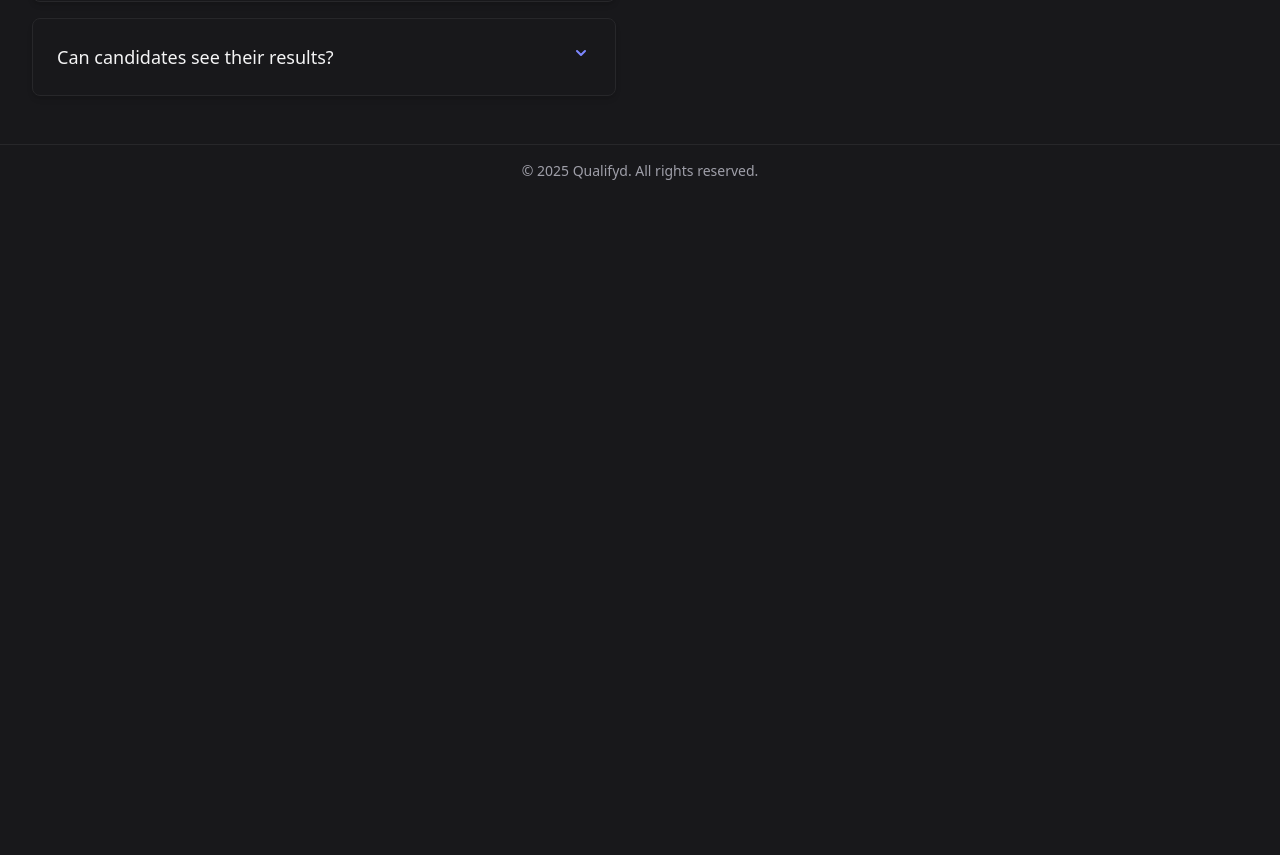
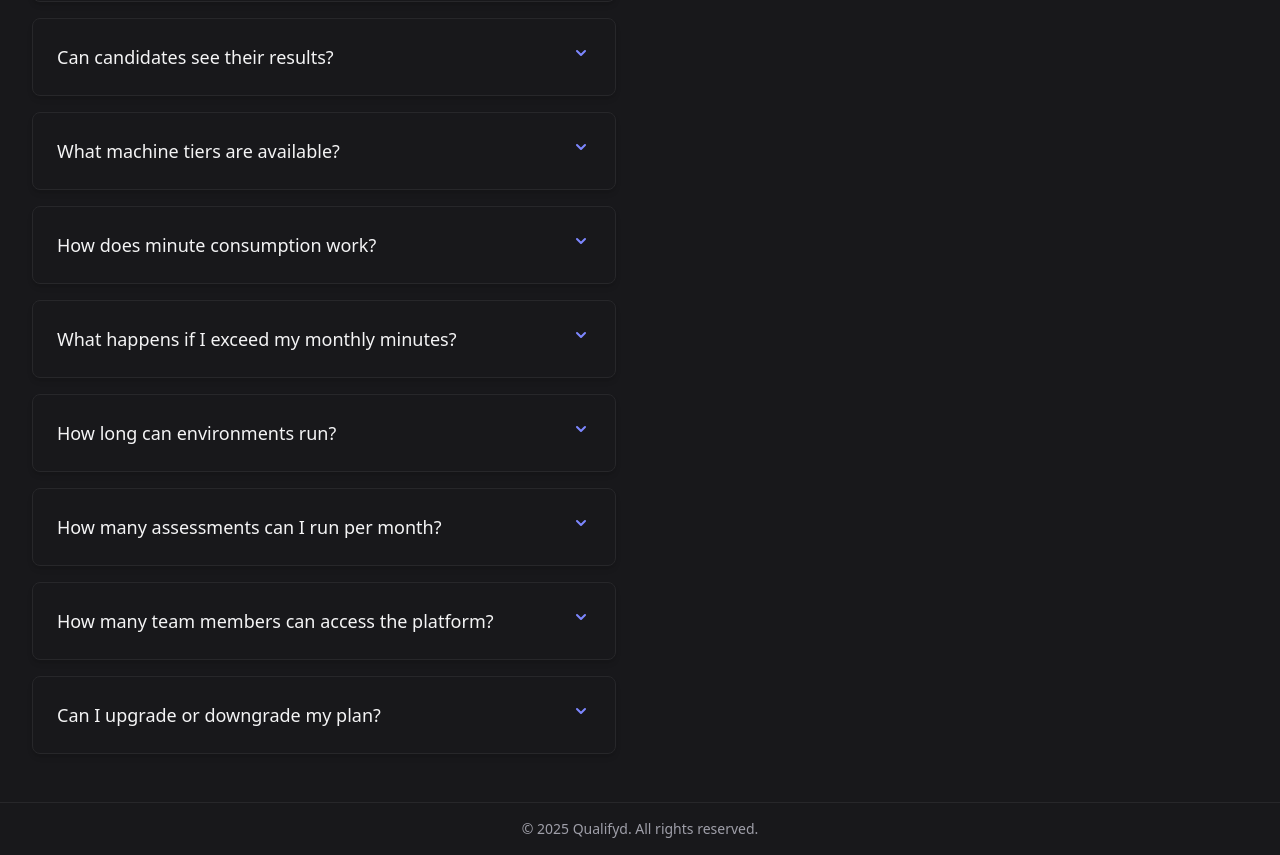
Before and after one commit to cstanislawski/qualifyd, a Next.js app in the folder frontend/: page /help in a window 1280 px wide. Shown: the part 997-1852 px from the top of the page. Before the commit the page ends 1194 px from the top, so only its background shows below. Built offline with nearby package versions, Linux system fonts and the light colour scheme.

Commit message:
more questions

```diff
--- a/frontend/src/app/help/page.tsx
+++ b/frontend/src/app/help/page.tsx
@@ -66,6 +66,34 @@ export default function HelpPage() {
     {
       question: "Can candidates see their results?",
       answer: "Yes, candidates can see their results based on the configuration set by the assessment creator. Post-test solution visibility settings can be configured according to your preferences."
+    },
+    {
+      question: "What machine tiers are available?",
+      answer: "We offer several machine tiers to match your needs: Basic (1 CPU, 2GB RAM, 20GB storage), Standard (2 CPU, 4GB RAM, 50GB storage), Performance (4 CPU, 8GB RAM, 80GB storage), and Custom configurations for Enterprise customers. Different tiers consume minutes at different rates."
+    },
+    {
+      question: "How does minute consumption work?",
+      answer: "Environment runtime is measured in minutes. Basic tier consumes at 0.5× the standard rate, Standard tier at 1.0× (baseline), and Performance tier at 2.0× the standard rate. Machine startup time is always free and doesn't count toward your included minutes."
+    },
+    {
+      question: "What happens if I exceed my monthly minutes?",
+      answer: "If you exceed your included minutes, overage rates apply: $0.20/min on Starter, $0.15/min on Team, and $0.10/min on Enterprise plans (for Standard tier machines). You'll always be notified before any charges are applied."
+    },
+    {
+      question: "How long can environments run?",
+      answer: "Environment runtime limits vary by plan: up to 2 hours on Starter, up to 8 hours on Team, and configurable durations on Enterprise plans. You can set shorter time limits for individual assessments as needed."
+    },
+    {
+      question: "How many assessments can I run per month?",
+      answer: "Starter plans include up to 10 assessments per month, Team plans include up to 40, and Enterprise plans offer unlimited assessments. These limits reset at the beginning of each billing cycle."
+    },
+    {
+      question: "How many team members can access the platform?",
+      answer: "Starter plans support up to 10 team members, while Team and Enterprise plans offer unlimited team member access with customizable role-based permissions."
+    },
+    {
+      question: "Can I upgrade or downgrade my plan?",
+      answer: "Yes, you can upgrade or downgrade your plan at any time. Upgrades take effect immediately, while downgrades take effect at the end of your current billing cycle. Prorated credits are applied when upgrading mid-cycle."
     }
   ];
 
```
